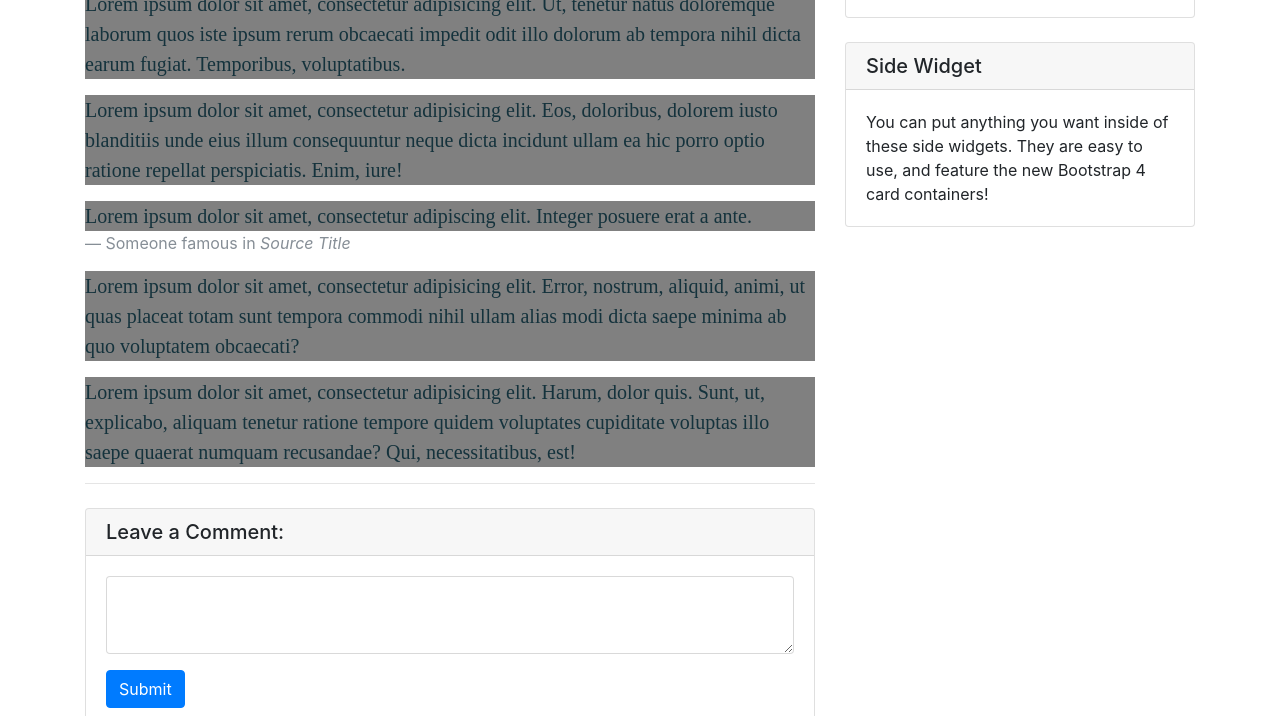
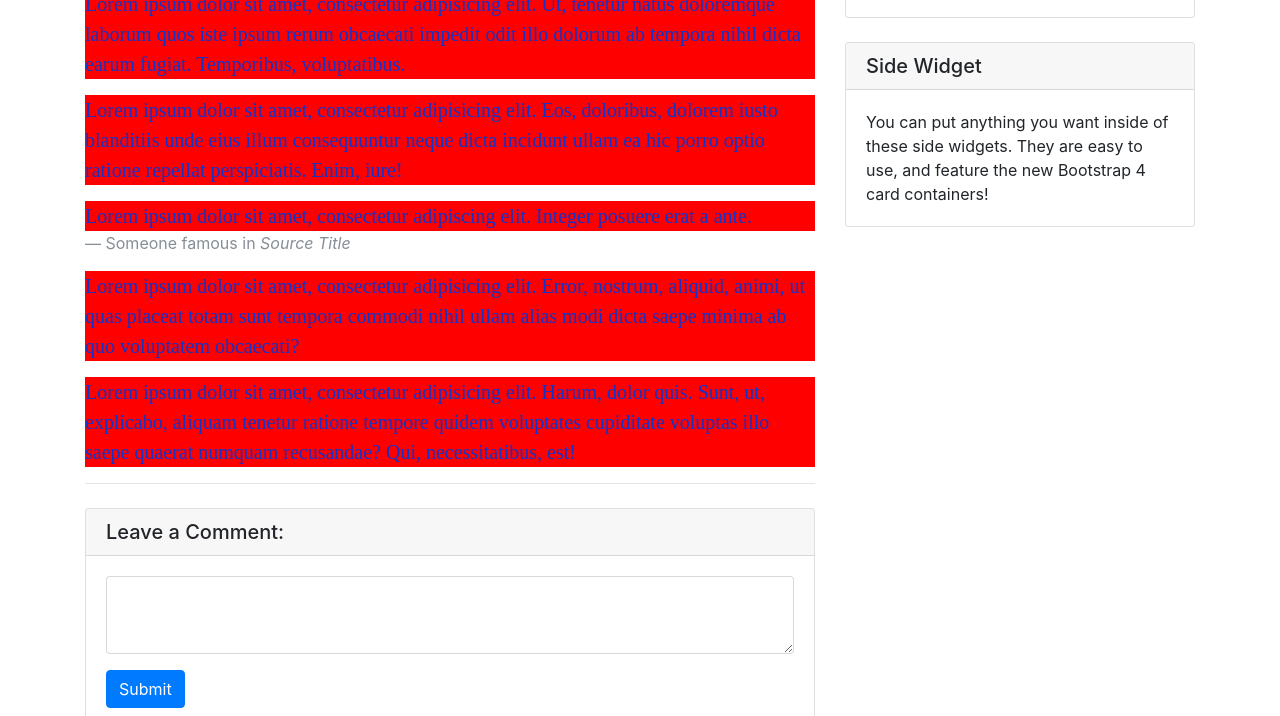
Before and after one commit to jhpark15/jhpark15.github.io, a website: page index.html in a window 1280 px wide. Shown: the part 374-1090 px from the top of the page. Drawn offline with Linux system fonts and the light colour scheme.

Commit message:
Update blog-post.css

```diff
--- a/css/blog-post.css
+++ b/css/blog-post.css
@@ -17,6 +17,6 @@ body {
 p {
     font-family: "Times New Roman";
     font-size: 20px;
-    color: rgb(20,50,60);
-    background-color: gray;
+    color: rgb(20,50,200);
+    background-color: red;
 }
```
